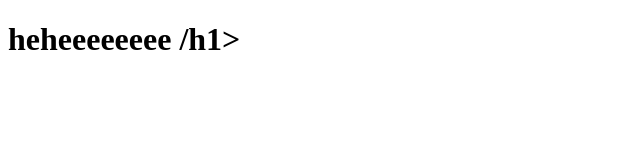
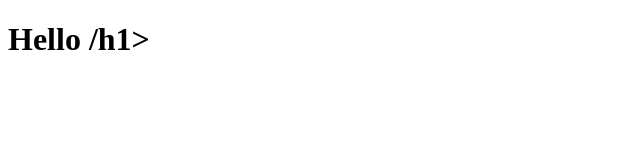
Before and after one commit to habao2302/web1043-web14304, a plain HTML site: page lab1/lab1.html in a window 1280 px wide. Shown: the whole page, without its empty margins (0-640 px from the left). Drawn offline with Linux system fonts and the light colour scheme.

Commit message:
nop lab1

```diff
--- a/lab1/lab1.html
+++ b/lab1/lab1.html
@@ -7,6 +7,6 @@
     <title>Document</title>
 </head>
 <body>
-    <h1> heheeeeeeee /h1>
+    <h1> Hello /h1>
 </body>
 </html>
```
